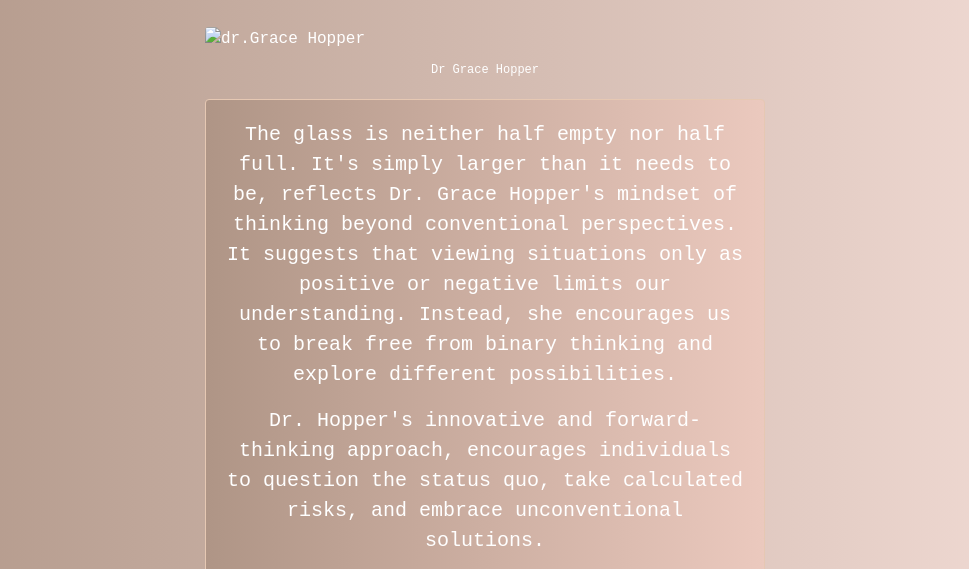
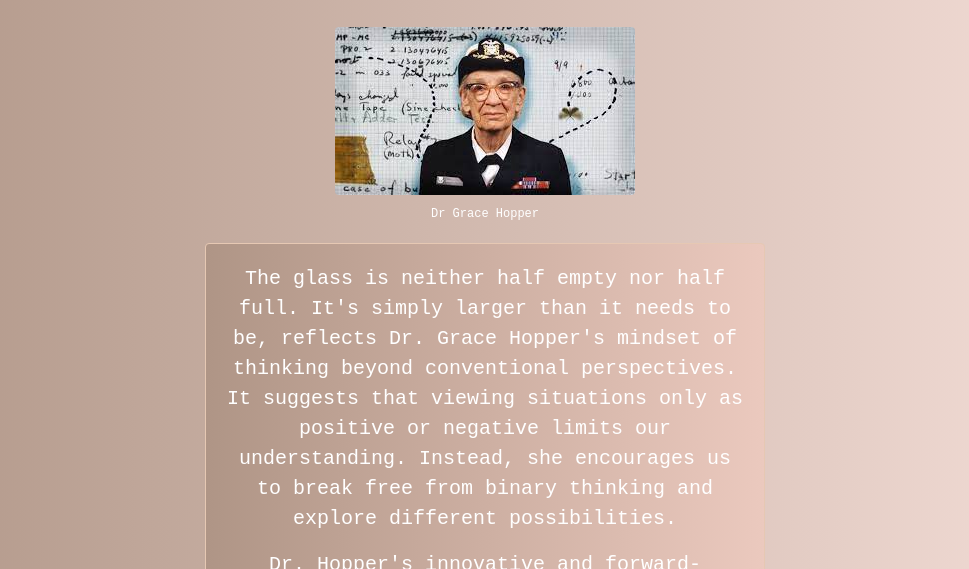
Before and after one commit to valeridev/drgracehopper, a plain HTML site: page drhopper.html in a window 1280 px wide. Shown: the part 158-727 px from the top of the page, without its empty margins (155-1124 px from the left). Drawn offline with nearby package versions, Linux system fonts and the light colour scheme; a web font is replaced by a local one.

Commit message:
Update drhopper.html

```diff
--- a/drhopper.html
+++ b/drhopper.html
@@ -211,7 +211,7 @@
 
 
 
-            <img src="images/drgrace.jpg" alt="dr.Grace Hopper" class="mainimg">
+            <img src="drgrace.jpg" alt="dr.Grace Hopper" class="mainimg">
             <figure>
                 <figcaption class="caption">
                     <p>Dr Grace Hopper</p>
```
